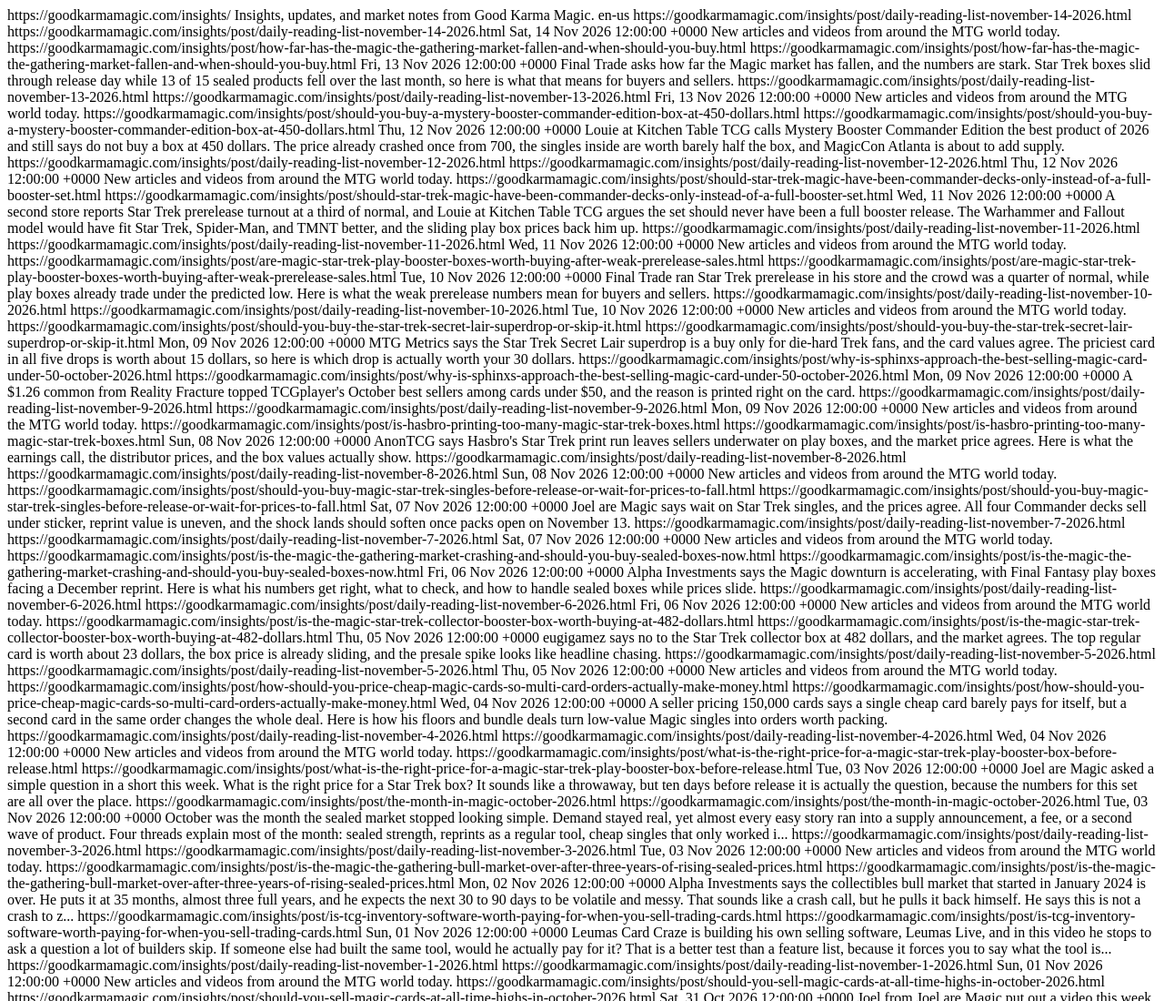
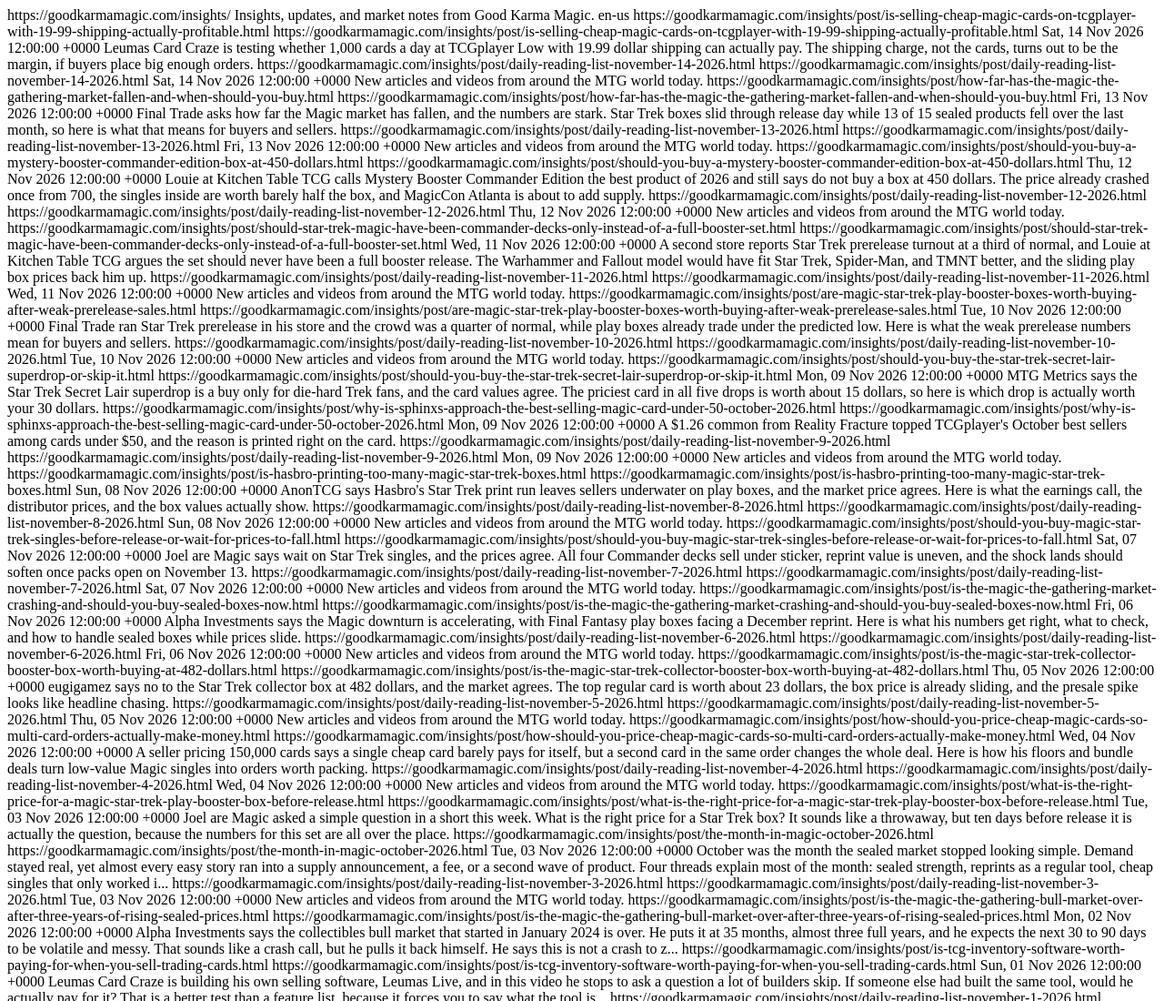
Before and after one commit to nw606/GKMsite, a plain HTML site: page insights/feed/rss.html in a window 1280 px wide. Shown: the top 1100 px of the page at 91% size. Drawn offline with Linux system fonts and the light colour scheme.

Commit message:
Add new post to RSS feed

```diff
--- a/insights/feed/rss.html
+++ b/insights/feed/rss.html
@@ -5,6 +5,13 @@
   <link>https://goodkarmamagic.com/insights/</link>
   <description>Insights, updates, and market notes from Good Karma Magic.</description>
   <language>en-us</language>
+  <item>
+    <title>Is selling cheap Magic cards on TCGplayer with 19.99 shipping actually profitable</title>
+    <link>https://goodkarmamagic.com/insights/post/is-selling-cheap-magic-cards-on-tcgplayer-with-19-99-shipping-actually-profitable.html</link>
+    <guid>https://goodkarmamagic.com/insights/post/is-selling-cheap-magic-cards-on-tcgplayer-with-19-99-shipping-actually-profitable.html</guid>
+    <pubDate>Sat, 14 Nov 2026 12:00:00 +0000</pubDate>
+    <description>Leumas Card Craze is testing whether 1,000 cards a day at TCGplayer Low with 19.99 dollar shipping can actually pay. The shipping charge, not the cards, turns out to be the margin, if buyers place big enough orders.</description>
+  </item>
   <item>
     <title>Daily Reading List - November 14, 2026</title>
     <link>https://goodkarmamagic.com/insights/post/daily-reading-list-november-14-2026.html</link>
```
